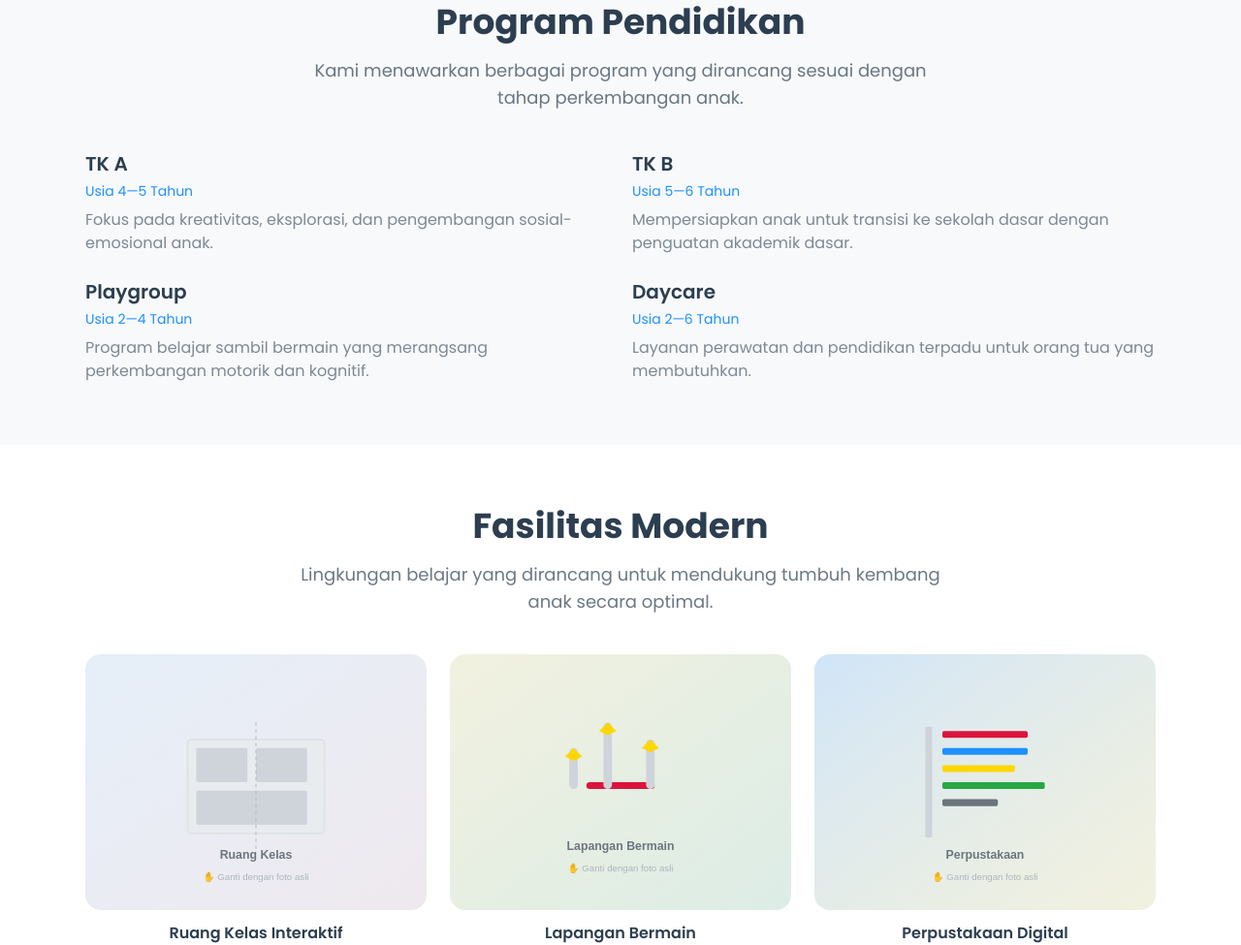
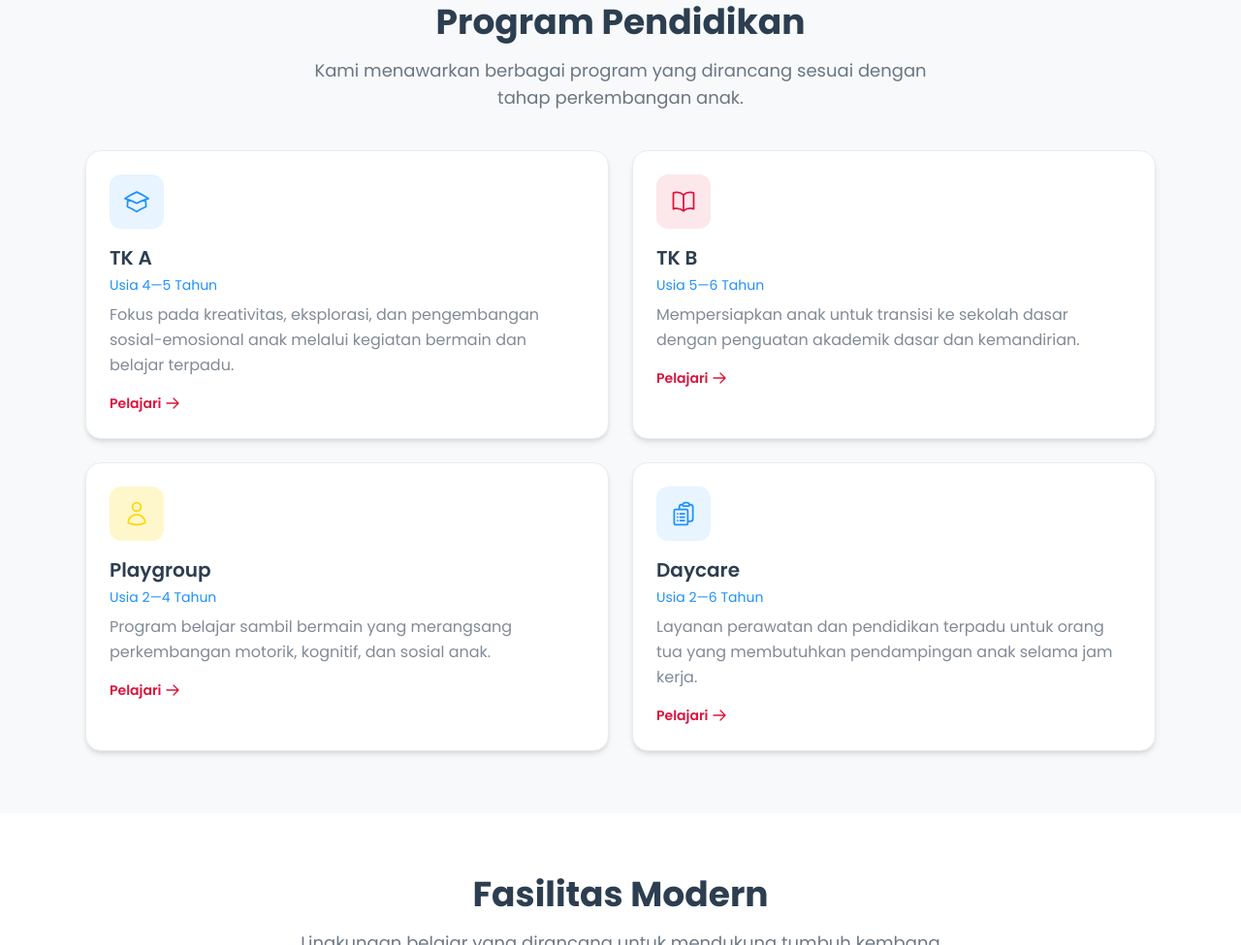
Before and after one commit to FarrelGhozy/web-profile-cbb-ceriya, a website built with Vite: page index.html in a window 1280 px wide. Shown: the part 1137-2112 px from the top of the page at 97% size. Built offline with nearby package versions, Linux system fonts and the light colour scheme.

Commit message:
feat: design program cards with icons and hover effects
- Add 4 program cards (TK A, TK B, Playgroup, Daycare) with Heroicon SVGs
- Add icon containers with color transitions on hover
- Add age range badges and Pelajari CTA link with arrow
- Add card hover effects (translate-y, shadow increase)
- Add border styling for card separation
- Include scroll animation via data-animate

Closes #6

```diff
--- a/index.html
+++ b/index.html
@@ -247,26 +247,70 @@
         <div class="container-section">
           <h2 class="section-title">Program Pendidikan</h2>
           <p class="section-subtitle">Kami menawarkan berbagai program yang dirancang sesuai dengan tahap perkembangan anak.</p>
-          <div class="grid gap-6 md:grid-cols-2">
-            <article class="program-card">
+          <div class="grid gap-6 md:grid-cols-2" data-animate>
+            <article class="program-card group rounded-2xl border border-neutral-100 bg-white p-6 shadow-md transition-all duration-300 hover:shadow-lg hover:-translate-y-1">
+              <div class="mb-4 flex h-14 w-14 items-center justify-center rounded-xl bg-accent/10 text-accent transition-colors group-hover:bg-accent group-hover:text-white">
+                <svg xmlns="http://www.w3.org/2000/svg" class="h-7 w-7" fill="none" viewBox="0 0 24 24" stroke="currentColor" stroke-width="1.5">
+                  <path stroke-linecap="round" stroke-linejoin="round" d="M4.26 10.147a60.438 60.438 0 0 0-.491 6.347A48.62 48.62 0 0 1 12 20.904a48.62 48.62 0 0 1 8.232-4.41 60.46 60.46 0 0 0-.491-6.347m-15.482 0a50.636 50.636 0 0 0-2.658-.813A59.906 59.906 0 0 1 12 3.493a59.903 59.903 0 0 1 10.399 5.84c-.896.248-1.783.52-2.658.814m-15.482 0A50.717 50.717 0 0 1 12 13.489a50.702 50.702 0 0 1 7.74-3.342" />
+                </svg>
+              </div>
               <h3 class="text-xl font-semibold text-dark">TK A</h3>
-              <p class="mt-1 text-sm text-accent font-medium">Usia 4—5 Tahun</p>
-              <p class="mt-2 text-dark/60">Fokus pada kreativitas, eksplorasi, dan pengembangan sosial-emosional anak.</p>
+              <p class="mt-1 text-sm font-medium text-accent">Usia 4—5 Tahun</p>
+              <p class="mt-2 leading-relaxed text-dark/60">Fokus pada kreativitas, eksplorasi, dan pengembangan sosial-emosional anak melalui kegiatan bermain dan belajar terpadu.</p>
+              <a href="#contact" class="mt-4 inline-flex items-center gap-1 text-sm font-semibold text-primary transition-colors hover:text-accent">
+                Pelajari
+                <svg xmlns="http://www.w3.org/2000/svg" class="h-4 w-4" fill="none" viewBox="0 0 24 24" stroke="currentColor" stroke-width="2">
+                  <path stroke-linecap="round" stroke-linejoin="round" d="M13.5 4.5L21 12m0 0l-7.5 7.5M21 12H3" />
+                </svg>
+              </a>
             </article>
-            <article class="program-card">
+            <article class="program-card group rounded-2xl border border-neutral-100 bg-white p-6 shadow-md transition-all duration-300 hover:shadow-lg hover:-translate-y-1">
+              <div class="mb-4 flex h-14 w-14 items-center justify-center rounded-xl bg-primary/10 text-primary transition-colors group-hover:bg-primary group-hover:text-white">
+                <svg xmlns="http://www.w3.org/2000/svg" class="h-7 w-7" fill="none" viewBox="0 0 24 24" stroke="currentColor" stroke-width="1.5">
+                  <path stroke-linecap="round" stroke-linejoin="round" d="M12 6.042A8.967 8.967 0 0 0 6 3.75c-1.052 0-2.062.18-3 .512v14.25A8.987 8.987 0 0 1 6 18c2.305 0 4.408.867 6 2.292m0-14.25a8.966 8.966 0 0 1 6-2.292c1.052 0 2.062.18 3 .512v14.25A8.987 8.987 0 0 0 18 18a8.967 8.967 0 0 0-6 2.292m0-14.25v14.25" />
+                </svg>
+              </div>
               <h3 class="text-xl font-semibold text-dark">TK B</h3>
-              <p class="mt-1 text-sm text-accent font-medium">Usia 5—6 Tahun</p>
-              <p class="mt-2 text-dark/60">Mempersiapkan anak untuk transisi ke sekolah dasar dengan penguatan akademik dasar.</p>
+              <p class="mt-1 text-sm font-medium text-accent">Usia 5—6 Tahun</p>
+              <p class="mt-2 leading-relaxed text-dark/60">Mempersiapkan anak untuk transisi ke sekolah dasar dengan penguatan akademik dasar dan kemandirian.</p>
+              <a href="#contact" class="mt-4 inline-flex items-center gap-1 text-sm font-semibold text-primary transition-colors hover:text-accent">
+                Pelajari
+                <svg xmlns="http://www.w3.org/2000/svg" class="h-4 w-4" fill="none" viewBox="0 0 24 24" stroke="currentColor" stroke-width="2">
+                  <path stroke-linecap="round" stroke-linejoin="round" d="M13.5 4.5L21 12m0 0l-7.5 7.5M21 12H3" />
+                </svg>
+              </a>
             </article>
-            <article class="program-card">
+            <article class="program-card group rounded-2xl border border-neutral-100 bg-white p-6 shadow-md transition-all duration-300 hover:shadow-lg hover:-translate-y-1">
+              <div class="mb-4 flex h-14 w-14 items-center justify-center rounded-xl bg-secondary/20 text-secondary transition-colors group-hover:bg-secondary group-hover:text-white">
+                <svg xmlns="http://www.w3.org/2000/svg" class="h-7 w-7" fill="none" viewBox="0 0 24 24" stroke="currentColor" stroke-width="1.5">
+                  <path stroke-linecap="round" stroke-linejoin="round" d="M15.75 6a3.75 3.75 0 1 1-7.5 0 3.75 3.75 0 0 1 7.5 0ZM4.501 20.118a7.5 7.5 0 0 1 14.998 0A17.933 17.933 0 0 1 12 21.75c-2.676 0-5.216-.584-7.499-1.632Z" />
+                </svg>
+              </div>
               <h3 class="text-xl font-semibold text-dark">Playgroup</h3>
-              <p class="mt-1 text-sm text-accent font-medium">Usia 2—4 Tahun</p>
-              <p class="mt-2 text-dark/60">Program belajar sambil bermain yang merangsang perkembangan motorik dan kognitif.</p>
+              <p class="mt-1 text-sm font-medium text-accent">Usia 2—4 Tahun</p>
+              <p class="mt-2 leading-relaxed text-dark/60">Program belajar sambil bermain yang merangsang perkembangan motorik, kognitif, dan sosial anak.</p>
+              <a href="#contact" class="mt-4 inline-flex items-center gap-1 text-sm font-semibold text-primary transition-colors hover:text-accent">
+                Pelajari
+                <svg xmlns="http://www.w3.org/2000/svg" class="h-4 w-4" fill="none" viewBox="0 0 24 24" stroke="currentColor" stroke-width="2">
+                  <path stroke-linecap="round" stroke-linejoin="round" d="M13.5 4.5L21 12m0 0l-7.5 7.5M21 12H3" />
+                </svg>
+              </a>
             </article>
-            <article class="program-card">
+            <article class="program-card group rounded-2xl border border-neutral-100 bg-white p-6 shadow-md transition-all duration-300 hover:shadow-lg hover:-translate-y-1">
+              <div class="mb-4 flex h-14 w-14 items-center justify-center rounded-xl bg-accent/10 text-accent transition-colors group-hover:bg-accent group-hover:text-white">
+                <svg xmlns="http://www.w3.org/2000/svg" class="h-7 w-7" fill="none" viewBox="0 0 24 24" stroke="currentColor" stroke-width="1.5">
+                  <path stroke-linecap="round" stroke-linejoin="round" d="M9 12h3.75M9 15h3.75M9 18h3.75m3 .75H18a2.25 2.25 0 0 0 2.25-2.25V6.108c0-1.135-.845-2.098-1.976-2.192a48.424 48.424 0 0 0-1.123-.08m-5.801 0c-.065.21-.1.433-.1.664 0 .414.336.75.75.75h4.5a.75.75 0 0 0 .75-.75 2.25 2.25 0 0 0-.1-.664m-5.8 0A2.251 2.251 0 0 1 13.5 2.25H15c1.012 0 1.867.668 2.15 1.586m-5.8 0c-.376.023-.75.05-1.124.08C9.095 4.01 8.25 4.973 8.25 6.108V8.25m0 0H4.875c-.621 0-1.125.504-1.125 1.125v11.25c0 .621.504 1.125 1.125 1.125h9.75c.621 0 1.125-.504 1.125-1.125V9.375c0-.621-.504-1.125-1.125-1.125H8.25ZM6.75 12h.008v.008H6.75V12Zm0 3h.008v.008H6.75V15Zm0 3h.008v.008H6.75V18Z" />
+                </svg>
+              </div>
               <h3 class="text-xl font-semibold text-dark">Daycare</h3>
-              <p class="mt-1 text-sm text-accent font-medium">Usia 2—6 Tahun</p>
-              <p class="mt-2 text-dark/60">Layanan perawatan dan pendidikan terpadu untuk orang tua yang membutuhkan.</p>
+              <p class="mt-1 text-sm font-medium text-accent">Usia 2—6 Tahun</p>
+              <p class="mt-2 leading-relaxed text-dark/60">Layanan perawatan dan pendidikan terpadu untuk orang tua yang membutuhkan pendampingan anak selama jam kerja.</p>
+              <a href="#contact" class="mt-4 inline-flex items-center gap-1 text-sm font-semibold text-primary transition-colors hover:text-accent">
+                Pelajari
+                <svg xmlns="http://www.w3.org/2000/svg" class="h-4 w-4" fill="none" viewBox="0 0 24 24" stroke="currentColor" stroke-width="2">
+                  <path stroke-linecap="round" stroke-linejoin="round" d="M13.5 4.5L21 12m0 0l-7.5 7.5M21 12H3" />
+                </svg>
+              </a>
             </article>
           </div>
         </div>
```
